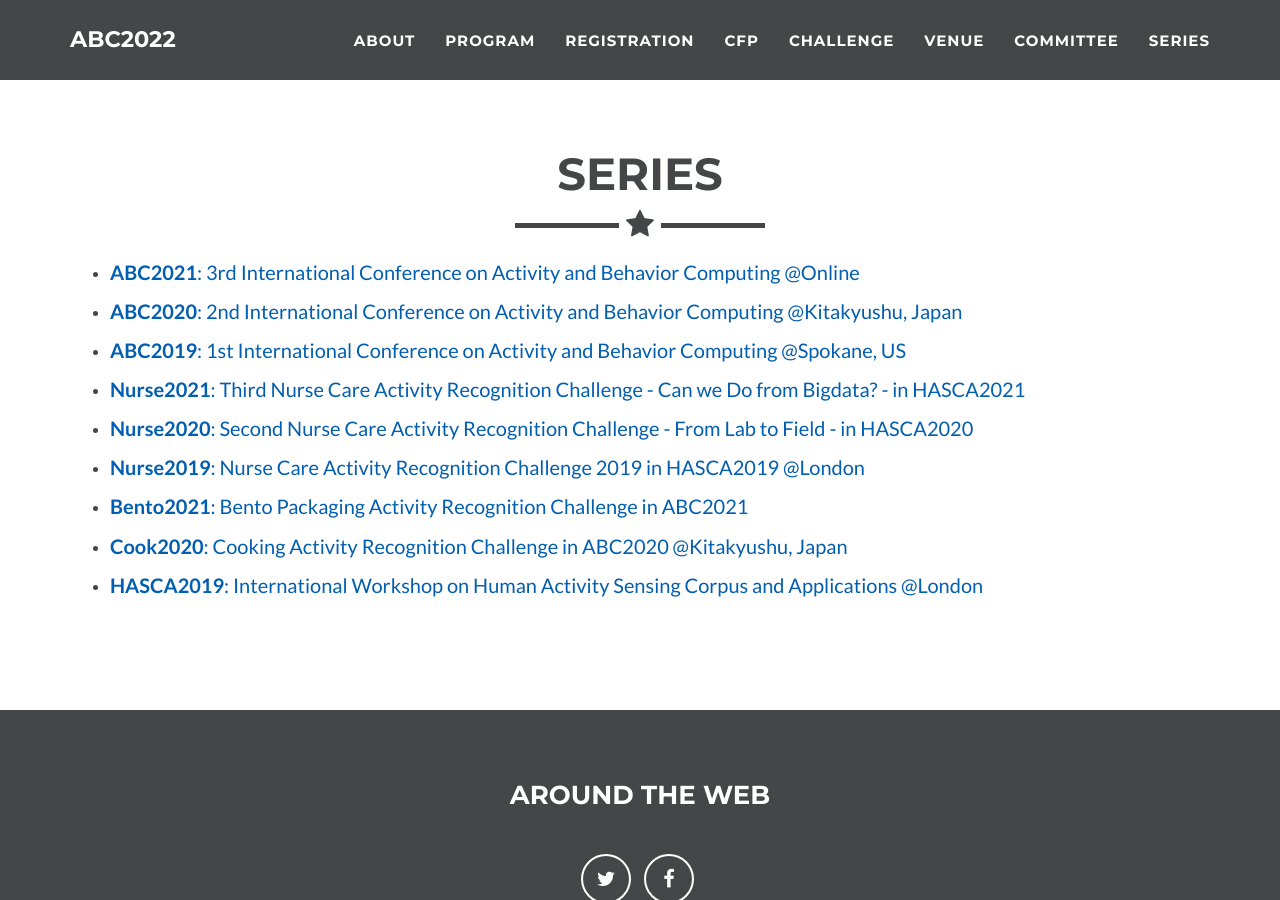
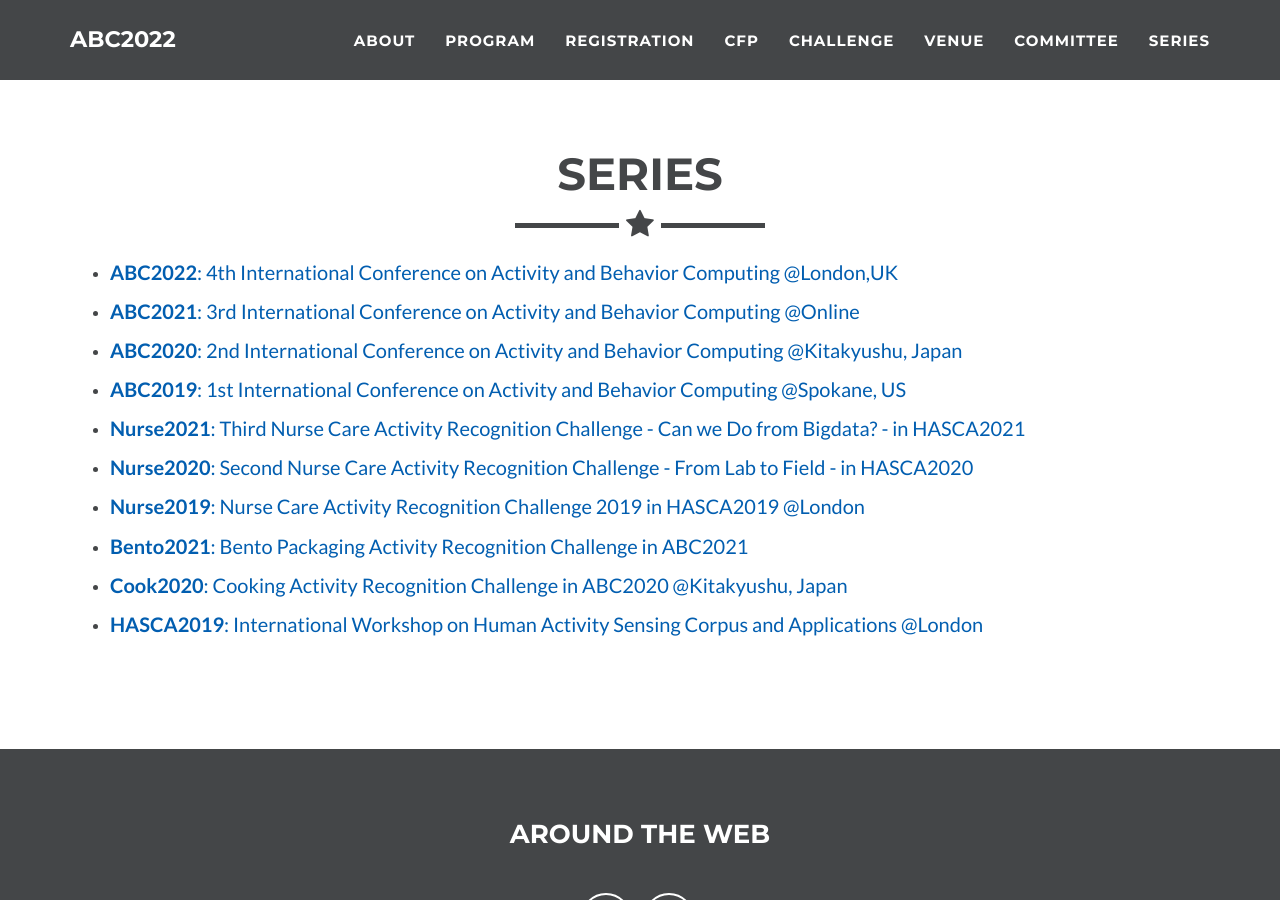
Before and after one commit to abc-research/abc-research.github.io, a Jekyll site: the page built from index.html, in a window 1280 px wide and 900 px high, scrolled down 15877 px. Built offline with Jekyll 4.4.1, drawn with Linux system fonts in a browser that asks for light colours.

Commit message:
Update _config.yml

```diff
--- a/_config.yml
+++ b/_config.yml
@@ -551,6 +551,8 @@ social:
 #    url: http://github.com/abc-research
 
 series:
+  - text: "<b>ABC2022</b>: 4th International Conference on Activity and Behavior Computing @London,UK"
+    url: https://abc-research.github.io/2022
   - text: "<b>ABC2021</b>: 3rd International Conference on Activity and Behavior Computing @Online"
     url: https://abc-research.github.io/2021
   - text: "<b>ABC2020</b>: 2nd International Conference on Activity and Behavior Computing @Kitakyushu, Japan"
@@ -571,6 +573,8 @@ series:
     url: http://hasca2019.hasc.jp
 
 
+
+
 # Postal address (add as many lines as necessary)
 address:
   - line: 3481 Melrose Place
```
